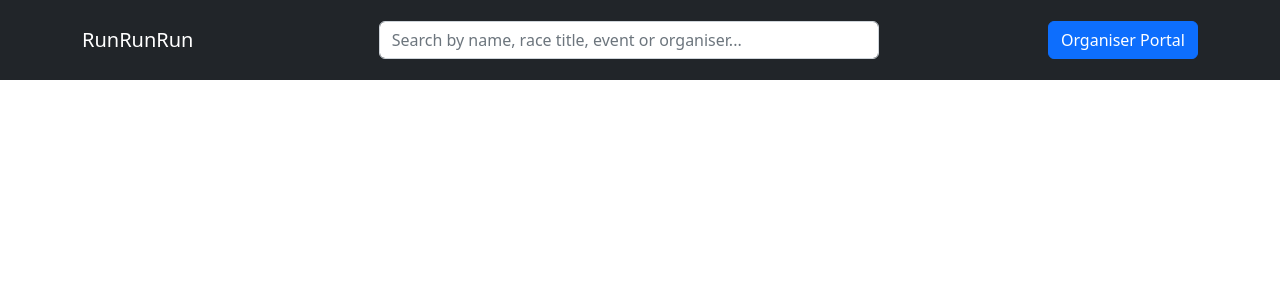
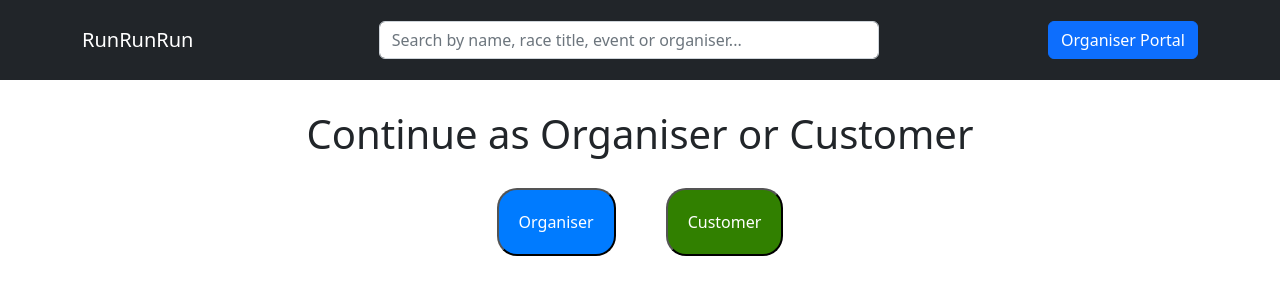
Before and after one commit to jonnyabrams/runrunrun, a React (Create React App) app: page / in a window 1280 px wide. Shown: the top 300 px of the page. Built offline with nearby package versions, Linux system fonts and the light colour scheme; no server answers.

Commit message:
feat: create landing page

```diff
--- a/src/App.css
+++ b/src/App.css
@@ -4,6 +4,45 @@
 } */
 
 .home {
+  display: flex;
+  flex-direction: column;
+  align-items: center;
+  justify-content: center;
+  padding: 30px;
+}
+
+.home > h1 {
+  margin-bottom: 30px;
+}
+
+.home_buttons {
+  display: flex;
+  justify-content: space-around;
+}
+
+.home_organiser_button {
+  margin-right: 50px;
+  padding: 20px;
+  border-radius: 20px;
+  color: white;
+  background-color: rgb(0, 123, 255);
+}
+
+.home_customer_button {
+  padding: 20px;
+  border-radius: 20px;
+  color: white;
+  background-color: rgb(49, 128, 0);
+}
+
+.home_organiser_button:hover,
+.home_customer_button:hover {
+  transform: scale(1.1);
+  -webkit-box-shadow: 8px 12px 13px -2px rgba(0, 0, 0, 0.44);
+  box-shadow: 8px 12px 13px -2px rgba(0, 0, 0, 0.44);
+}
+
+.all_bookings {
   display: flex;
 }
 
--- a/src/App.tsx
+++ b/src/App.tsx
@@ -7,6 +7,7 @@ import Home from './pages/Home';
 import Organiser from './pages/Organiser';
 import OrganiserLogin from './pages/OrganiserLogin';
 import Race from './pages/Race';
+import AllBookings from './pages/AllBookings';
 
 const App = () => {
   return (
@@ -15,6 +16,7 @@ const App = () => {
       <div>
         <Routes>
           <Route path="/" element={ <Home /> } />
+          <Route path="/bookings" element={ <AllBookings /> } />
           <Route path="/login" element={ <OrganiserLogin /> } />
           <Route path="/organiser/:id" element={ <Organiser /> } />
           <Route path="/booking/:id" element={ <Booking /> } />
--- /dev/null
+++ b/src/pages/AllBookings.tsx
@@ -0,0 +1,68 @@
+import { useEffect, useState } from "react";
+
+import { RunnersState } from "../context/Context";
+import Filters from "../components/Filters";
+import RunnerCard from "../components/RunnerCard";
+import { Runner } from "../typings";
+
+const AllBookings = () => {
+  const {
+    runners,
+    error,
+    filterState: { sort, byConfirmed, byPending, searchQuery },
+  } = RunnersState();
+
+  const transformRunners = () => {
+    let sortedRunners = runners;
+
+    if (sort) {
+      sortedRunners = sortedRunners.sort((a: Runner, b: Runner) =>
+        sort === "lowToHigh"
+          ? a.ticketPrice.value - b.ticketPrice.value
+          : b.ticketPrice.value - a.ticketPrice.value
+      );
+    }
+
+    if (byConfirmed) {
+      sortedRunners = sortedRunners.filter(
+        (runner: Runner) => runner.status === "CONFIRMED"
+      );
+    }
+
+    if (byPending) {
+      sortedRunners = sortedRunners.filter(
+        (runner: Runner) => runner.status === "PENDING"
+      );
+    }
+
+    if (searchQuery) {
+      sortedRunners = sortedRunners.filter(
+        (runner: Runner) =>
+          runner.firstName.toLowerCase().includes(searchQuery) ||
+          runner.lastName.toLowerCase().includes(searchQuery) ||
+          runner.eventTitle.toLowerCase().includes(searchQuery) ||
+          runner.raceTitle.toLowerCase().includes(searchQuery) ||
+          runner.organiserTitle.toLowerCase().includes(searchQuery)
+      );
+    }
+
+    return sortedRunners;
+  };
+
+  if (error) return error.message;
+
+  if (runners.length === 0) return <h2>Looking for bookings...</h2>;
+
+  return (
+    <div className="all_bookings">
+      <Filters />
+      <div className="runners_container">
+        {transformRunners().map((runner: Runner, i: number) => (
+          <RunnerCard runner={runner} key={i} />
+        ))}
+      </div>
+    </div>
+  );
+};
+
+export default AllBookings;
--- a/src/pages/Home.tsx
+++ b/src/pages/Home.tsx
@@ -1,65 +1,15 @@
-import { useEffect, useState } from "react";
-
-import { RunnersState } from "../context/Context";
-import Filters from "../components/Filters";
-import RunnerCard from "../components/RunnerCard";
-import { Runner } from "../typings";
+import React from "react";
+import { useNavigate } from "react-router-dom";
 
 const Home = () => {
-  const {
-    runners,
-    error,
-    filterState: { sort, byConfirmed, byPending, searchQuery },
-  } = RunnersState();
-
-  const transformRunners = () => {
-    let sortedRunners = runners;
-
-    if (sort) {
-      sortedRunners = sortedRunners.sort((a: Runner, b: Runner) =>
-        sort === "lowToHigh"
-          ? a.ticketPrice.value - b.ticketPrice.value
-          : b.ticketPrice.value - a.ticketPrice.value
-      );
-    }
-
-    if (byConfirmed) {
-      sortedRunners = sortedRunners.filter(
-        (runner: Runner) => runner.status === "CONFIRMED"
-      );
-    }
-
-    if (byPending) {
-      sortedRunners = sortedRunners.filter(
-        (runner: Runner) => runner.status === "PENDING"
-      );
-    }
-
-    if (searchQuery) {
-      sortedRunners = sortedRunners.filter(
-        (runner: Runner) =>
-          runner.firstName.toLowerCase().includes(searchQuery) ||
-          runner.lastName.toLowerCase().includes(searchQuery) ||
-          runner.eventTitle.toLowerCase().includes(searchQuery) ||
-          runner.raceTitle.toLowerCase().includes(searchQuery) ||
-          runner.organiserTitle.toLowerCase().includes(searchQuery)
-      );
-    }
-
-    return sortedRunners;
-  };
-
-  if (error) return error.message;
-
-  if (runners.length === 0) return <h2>Looking for bookings...</h2>;
+  const navigate = useNavigate();
 
   return (
     <div className="home">
-      <Filters />
-      <div className="runners_container">
-        {transformRunners().map((runner: Runner, i: number) => (
-          <RunnerCard runner={runner} key={i} />
-        ))}
+      <h1>Continue as Organiser or Customer</h1>
+      <div className="home_buttons">
+        <button onClick={() => navigate('/bookings')} className="home_organiser_button">Organiser</button>
+        <button className="home_customer_button">Customer</button>
       </div>
     </div>
   );
```
